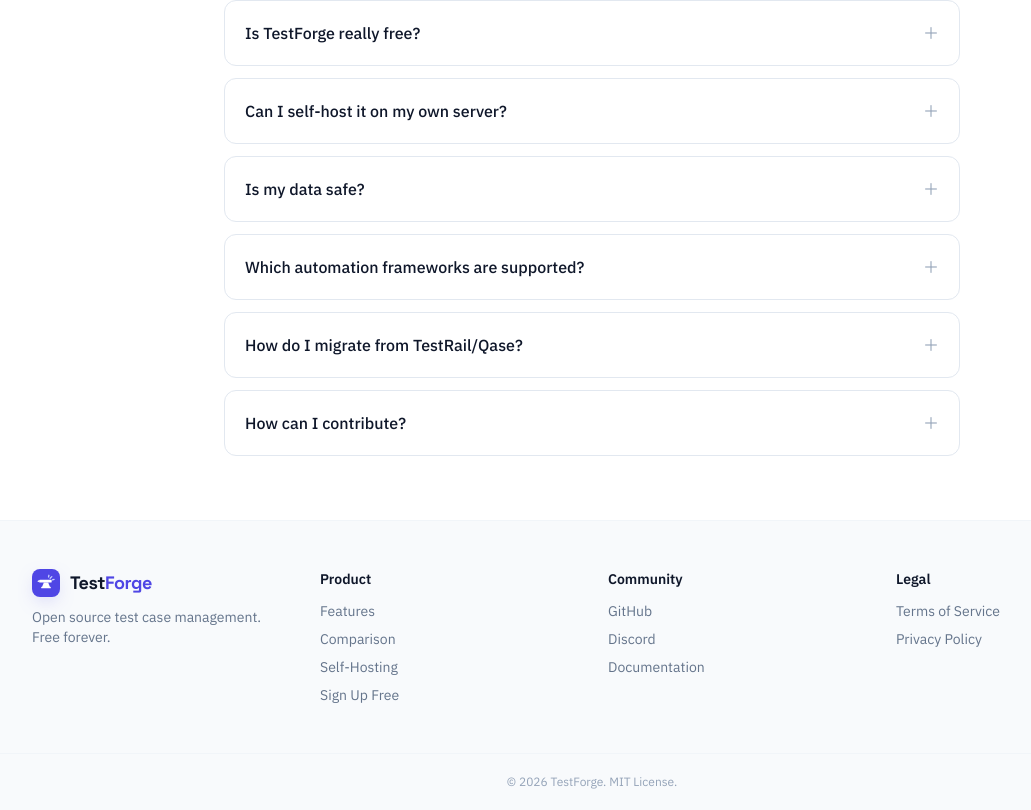
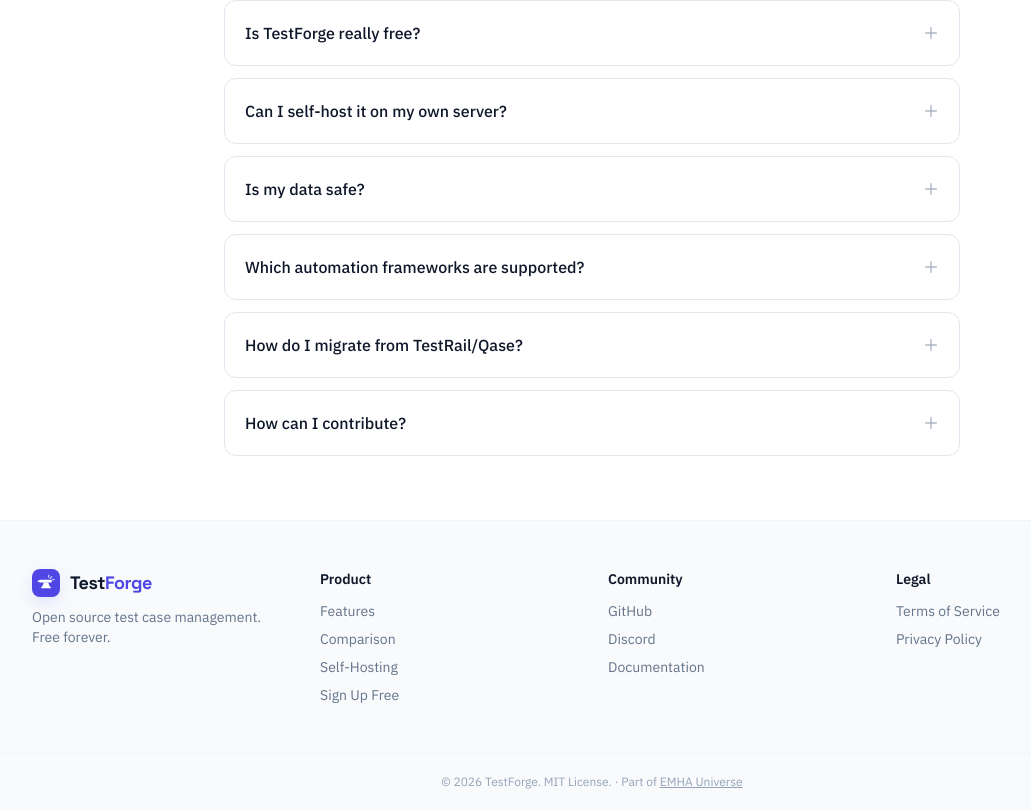
Before and after one commit to mansyur007/testforge, a Next.js app: page / in a window 1280 px wide. Shown: the part 4051-4861 px from the top of the page, without its empty margins (48-1079 px from the left). Built offline with nearby package versions, Linux system fonts and the light colour scheme; no server answers.

Commit message:
Add 'Part of EMHA Universe' link to landing footer
Co-Authored-By: Claude Opus 4.8 <noreply@anthropic.com>

```diff
--- a/src/app/page.tsx
+++ b/src/app/page.tsx
@@ -430,7 +430,10 @@ export default async function HomePage() {
           </div>
         </div>
         <p className="border-t border-slate-100 py-5 text-center text-xs text-slate-400 dark:border-slate-800">
-          © {new Date().getFullYear()} TestForge. MIT License.
+          © {new Date().getFullYear()} TestForge. MIT License. · Part of{" "}
+          <a href="https://emha.space" target="_blank" rel="noopener noreferrer" className="underline hover:text-slate-600 dark:hover:text-slate-200">
+            EMHA Universe
+          </a>
         </p>
       </footer>
     </div>
```
